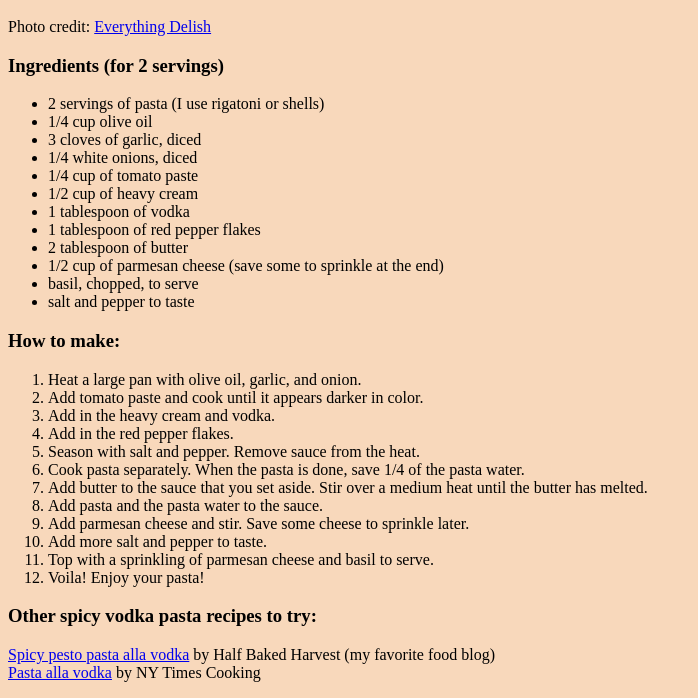
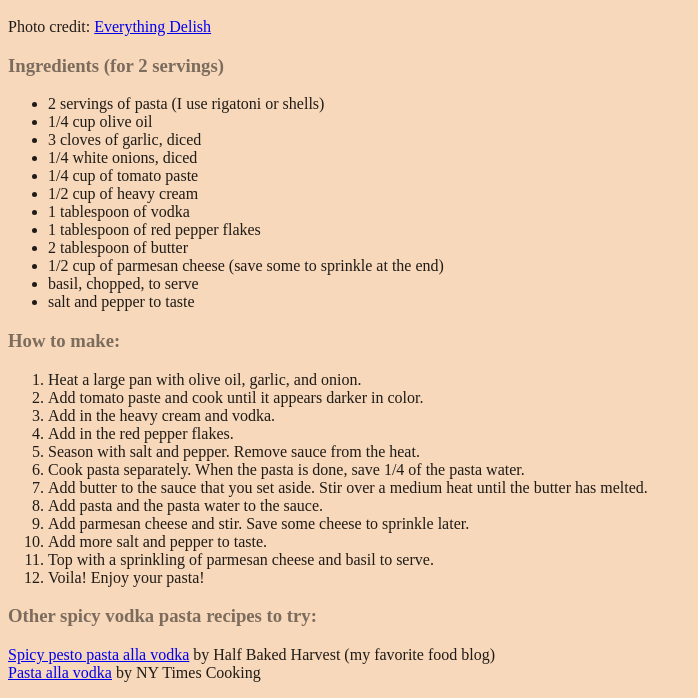
Before and after one commit to lisaleegithub/recipe-page, a plain HTML site: page RecipePage/index.html in a window 1280 px wide. Shown: the part 870-1568 px from the top of the page, without its empty margins (0-698 px from the left). Drawn offline with Linux system fonts and the light colour scheme.

Commit message:
Update font for headers.

```diff
--- a/RecipePage/index.html
+++ b/RecipePage/index.html
@@ -63,9 +63,11 @@
 
       <div>
         <h3>Other spicy vodka pasta recipes to try:</h3>
-           <a href=https://www.halfbakedharvest.com/spicy-pesto-pasta-alla-vodka/"> Spicy pesto pasta alla vodka</a> by Half Baked Harvest (my favorite food blog)<br>
-          <a href=https://cooking.nytimes.com/recipes/1019924-pasta-alla-vodka"> Pasta alla vodka</a> by NY Times Cooking<br>
-      </div>
+           <p>
+            <a href="https://www.halfbakedharvest.com/spicy-pesto-pasta-alla-vodka/"> Spicy pesto pasta alla vodka</a> by Half Baked Harvest (my favorite food blog)<br>
+            <a href="https://cooking.nytimes.com/recipes/1019924-pasta-alla-vodka"> Pasta alla vodka</a> by NY Times Cooking<br>
+          </p>
+        </div>
     </div>
 
   </body>
--- a/RecipePage/styles.css
+++ b/RecipePage/styles.css
@@ -1,4 +1,29 @@
+
 
 body {
     background-color: #F8D8BB
 }
+
+h1 {
+    font-family: 'Rockwell';
+    color: #7C6C5D;
+
+}
+
+h3 {
+    font-family: 'Rockwell';
+    color: #7C6C5D;
+}
+
+p {
+    color: #1F1B17;
+
+}
+
+ul {
+    color: #1F1B17;
+}
+
+ol {
+    color: #1F1B17;
+}
```
